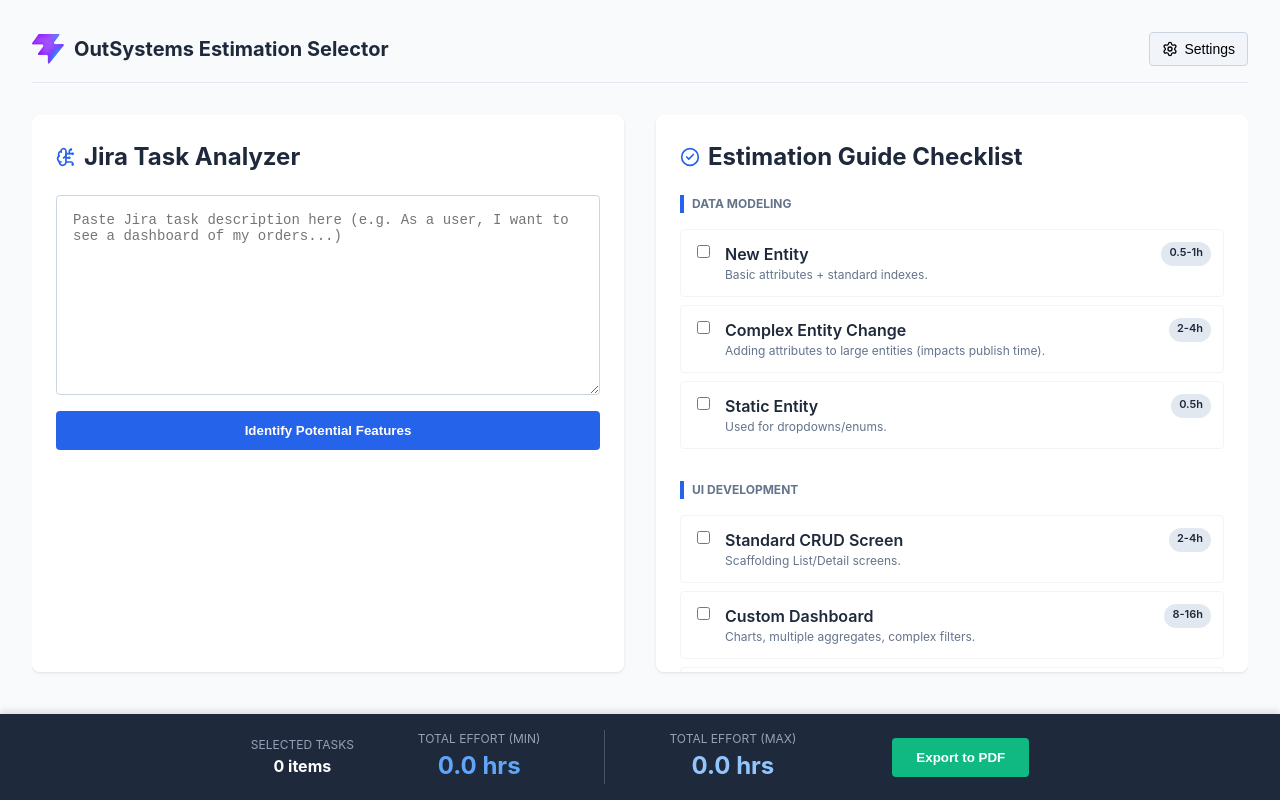
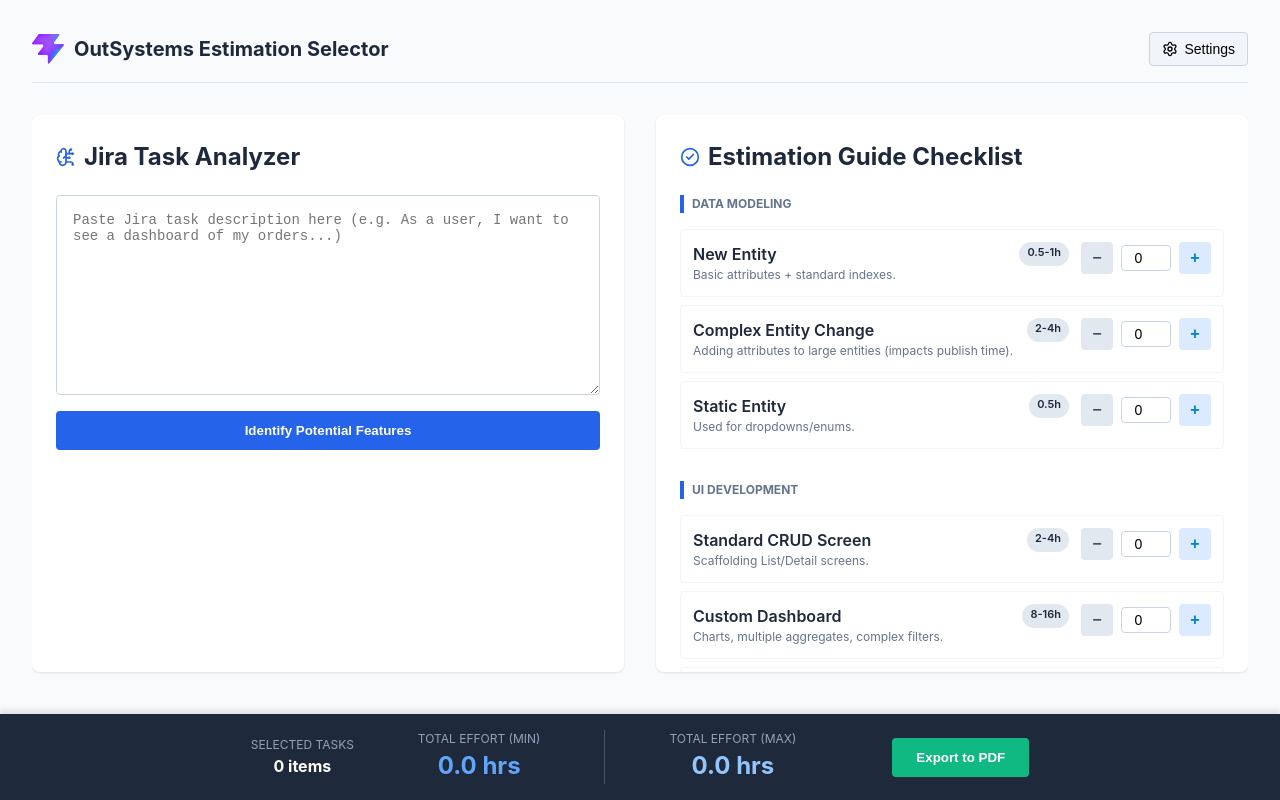
Before and after one commit to willow-back/EstimationCalculator, a React (Vite) app: page / in a window 1280 px wide. Built offline with nearby package versions, Linux system fonts and the light colour scheme.

Commit message:
Add quantity multipliers for benchmark tasks

```diff
--- a/src/App.tsx
+++ b/src/App.tsx
@@ -11,7 +11,7 @@
   const [loading, setLoading] = useState(false);
   const [error, setError] = useState<string | null>(null);
 
-  const [selectedIds, setSelectedIds] = useState<number[]>([]);
+  const [benchmarkQuantities, setBenchmarkQuantities] = useState<Record<number, number>>({});
   const [activeMultipliers, setActiveMultipliers] = useState<string[]>([]);
 
   const [showSettings, setShowSettings] = useState(false);
@@ -24,8 +24,16 @@
     setShowSettings(false);
   };
 
-  const toggleBenchmark = (id: number) => {
-    setSelectedIds(prev => prev.includes(id) ? prev.filter(i => i !== id) : [...prev, id]);
+  const updateBenchmarkQuantity = (id: number, quantity: number) => {
+    setBenchmarkQuantities(prev => {
+      const updated = { ...prev };
+      if (quantity <= 0) {
+        delete updated[id];
+      } else {
+        updated[id] = quantity;
+      }
+      return updated;
+    });
   };
 
   const toggleMultiplier = (id: string) => {
@@ -36,11 +44,12 @@
     let min = 0;
     let max = 0;
 
-    selectedIds.forEach(id => {
+    Object.entries(benchmarkQuantities).forEach(([idStr, quantity]) => {
+      const id = parseInt(idStr);
       const item = estimationData.benchmarks.find(b => b.id === id);
       if (item) {
-        min += item.min;
-        max += item.max;
+        min += item.min * quantity;
+        max += item.max * quantity;
       }
     });
 
@@ -53,7 +62,7 @@
       min: min * (1 + multiplierTotal),
       max: max * (1 + multiplierTotal)
     };
-  }, [selectedIds, activeMultipliers]);
+  }, [benchmarkQuantities, activeMultipliers]);
 
   const handleAnalyze = async () => {
     if (!jiraDescription.trim()) return;
@@ -143,13 +152,14 @@
             <div key={category} className="guide-category">
               <div className="category-title">{category}</div>
               <div className="benchmark-list">
-                {estimationData.benchmarks.filter(b => b.category === category).map(benchmark => (
+                {estimationData.benchmarks.filter(b => b.category === category).map(benchmark => {
+                  const quantity = benchmarkQuantities[benchmark.id] || 0;
+                  return (
                     <div
                       key={benchmark.id}
-                    className={`benchmark-item ${selectedIds.includes(benchmark.id) ? 'selected' : ''}`}
-                    onClick={() => toggleBenchmark(benchmark.id)}
+                      className={`benchmark-item ${quantity > 0 ? 'selected' : ''}`}
+                      style={{ cursor: 'default' }}
                     >
-                    <input type="checkbox" checked={selectedIds.includes(benchmark.id)} readOnly />
                       <div className="benchmark-info">
                         <div className="benchmark-name">
                           {benchmark.task}
@@ -159,8 +169,57 @@
                         </div>
                         <div className="benchmark-desc">{benchmark.description}</div>
                       </div>
+                      <div style={{ display: 'flex', alignItems: 'center', gap: '8px', minWidth: '120px' }}>
+                        <button
+                          onClick={() => updateBenchmarkQuantity(benchmark.id, quantity - 1)}
+                          style={{
+                            background: '#e2e8f0',
+                            border: 'none',
+                            width: '32px',
+                            height: '32px',
+                            borderRadius: '4px',
+                            cursor: 'pointer',
+                            fontSize: '16px',
+                            fontWeight: 'bold',
+                            color: '#475569'
+                          }}
+                        >
+                          −
+                        </button>
+                        <input
+                          type="number"
+                          min="0"
+                          value={quantity}
+                          onChange={(e) => updateBenchmarkQuantity(benchmark.id, parseInt(e.target.value) || 0)}
+                          style={{
+                            width: '50px',
+                            textAlign: 'center',
+                            border: '1px solid #cbd5e1',
+                            borderRadius: '4px',
+                            padding: '4px',
+                            fontSize: '14px'
+                          }}
+                        />
+                        <button
+                          onClick={() => updateBenchmarkQuantity(benchmark.id, quantity + 1)}
+                          style={{
+                            background: '#dbeafe',
+                            border: 'none',
+                            width: '32px',
+                            height: '32px',
+                            borderRadius: '4px',
+                            cursor: 'pointer',
+                            fontSize: '16px',
+                            fontWeight: 'bold',
+                            color: '#0284c7'
+                          }}
+                        >
+                          +
+                        </button>
                       </div>
-                ))}
+                    </div>
+                  );
+                })}
               </div>
             </div>
           ))}
@@ -196,7 +255,7 @@
       <footer className="footer-sum">
         <div className="sum-item">
           <div style={{ fontSize: '12px', color: '#94a3b8' }}>SELECTED TASKS</div>
-          <div style={{ fontWeight: 'bold' }}>{selectedIds.length} items</div>
+          <div style={{ fontWeight: 'bold' }}>{Object.values(benchmarkQuantities).reduce((a, b) => a + b, 0)} items</div>
         </div>
         <div className="sum-item">
           <div style={{ fontSize: '12px', color: '#94a3b8' }}>TOTAL EFFORT (MIN)</div>
```
Lines whose indentation alone changed are shown as unchanged.
